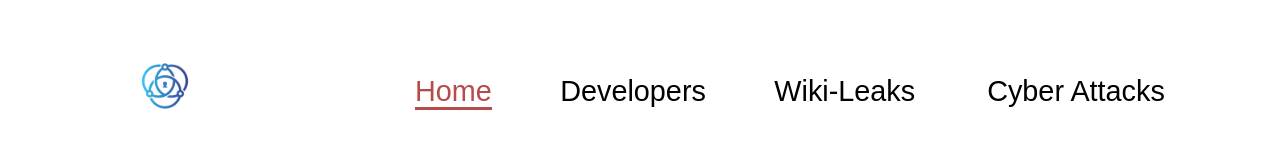
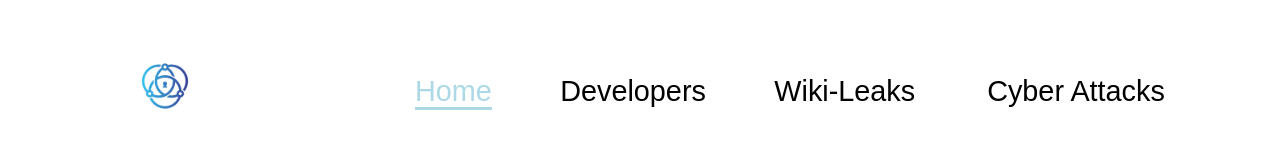
Before and after one commit to rijadshtitarica/rijad.github.io, a plain HTML site: page index.html in a window 1280 px wide. Shown: the top 160 px of the page. Drawn offline with Linux system fonts and the light colour scheme; grey boxes are pictures that could not be loaded.

Commit message:
Update style.css

```diff
--- a/style.css
+++ b/style.css
@@ -52,13 +52,13 @@ nav a{
 
 nav a:hover,
 nav a.active{
-    color: #b74b4b;
-    border-bottom: 3px solid #b74b4b;
+    color: lightblue;
+    border-bottom: 3px solid lightblue;
 }
 nav a:hover,
 nav a.active{
-    color: #b74b4b;
-    border-bottom: 3px solid #b74b4b;
+    color: lightblue;
+    border-bottom: 3px solid lightblue;
 }
 
 
```
